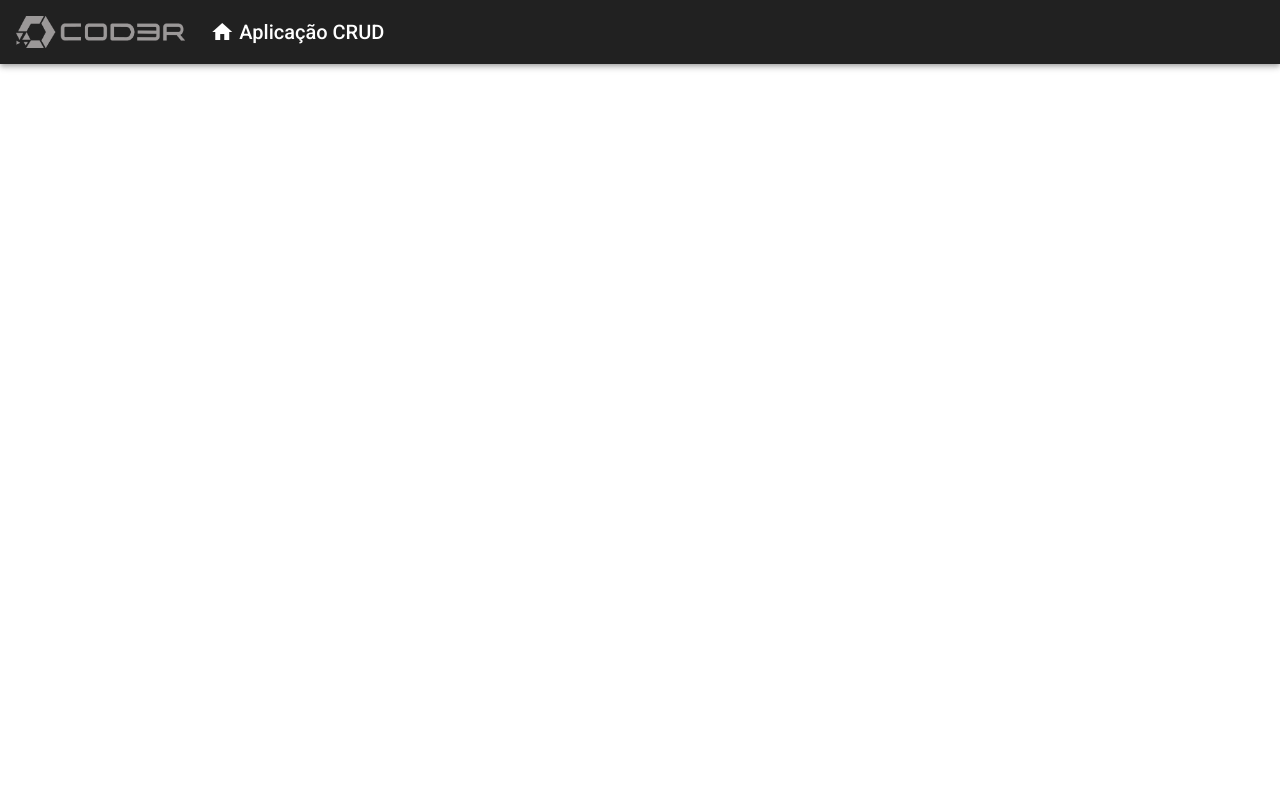
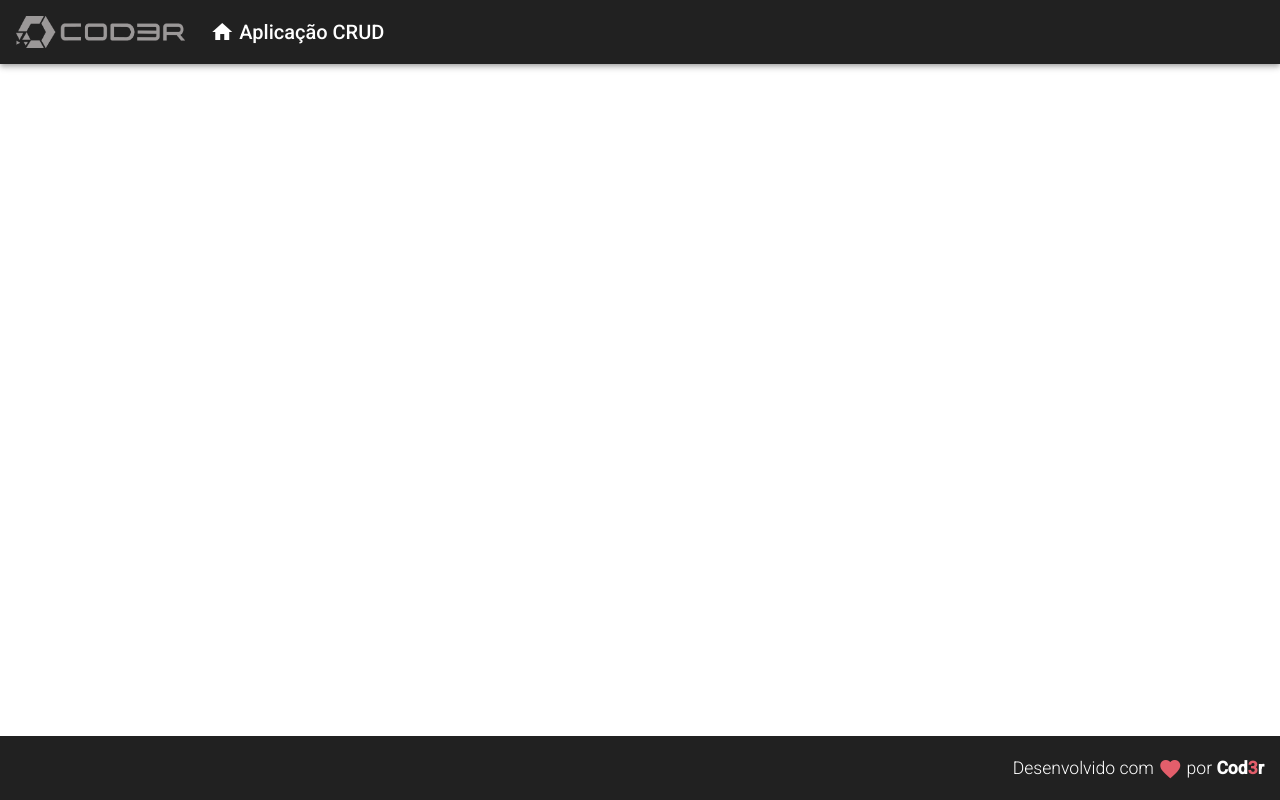
Before and after one commit to jessicaidro/angular9essencial, an Angular app in the folder crud/frontend/: page / in a window 1280 px wide. Built offline with nearby package versions, Linux system fonts and the light colour scheme.

Commit message:
Componente Footer

```diff
--- a/crud/frontend/src/app/app.component.html
+++ b/crud/frontend/src/app/app.component.html
@@ -1 +1,2 @@
      <app-header></app-header>
+     <app-footer></app-footer>
--- a/crud/frontend/src/app/app.module.ts
+++ b/crud/frontend/src/app/app.module.ts
@@ -6,10 +6,12 @@
 import { HeaderComponent } from './components/template/header/header.component';
 
 import { MatToolbarModule} from '@angular/material/toolbar';
+import { FooterComponent } from './components/template/footer/footer.component';
 @NgModule({
   declarations: [
     AppComponent,
-    HeaderComponent
+    HeaderComponent,
+    FooterComponent
   ],
   imports: [
     BrowserModule,
--- /dev/null
+++ b/crud/frontend/src/app/components/template/footer/footer.component.css
@@ -0,0 +1,10 @@
+.footer {
+    position: fixed;
+    bottom: 0;
+    display: flex;
+    justify-content: flex-end;
+}
+.footer > span {
+    font-size: 1.1rem;
+    font-weight: 300;
+}
--- /dev/null
+++ b/crud/frontend/src/app/components/template/footer/footer.component.html
@@ -0,0 +1,8 @@
+<mat-toolbar class="footer">
+    <span> Desenvolvido com
+        <i class="material-icons red v-middle">
+            favorite
+        </i>
+        por <strong>Cod<span class="red">3</span>r</strong>
+    </span>
+</mat-toolbar>
--- /dev/null
+++ b/crud/frontend/src/app/components/template/footer/footer.component.ts
@@ -0,0 +1,15 @@
+import { Component, OnInit } from '@angular/core';
+
+@Component({
+  selector: 'app-footer',
+  templateUrl: './footer.component.html',
+  styleUrls: ['./footer.component.css']
+})
+export class FooterComponent implements OnInit {
+
+  constructor() { }
+
+  ngOnInit(): void {
+  }
+
+}
--- a/crud/frontend/src/styles.css
+++ b/crud/frontend/src/styles.css
@@ -2,3 +2,11 @@
 
 html, body { height: 100%; }
 body { margin: 0; font-family: Roboto, "Helvetica Neue", sans-serif; }
+
+.red {
+    color: rgb(227, 94, 107);
+}
+
+.v-middle {
+    vertical-align: middle;
+}
```
